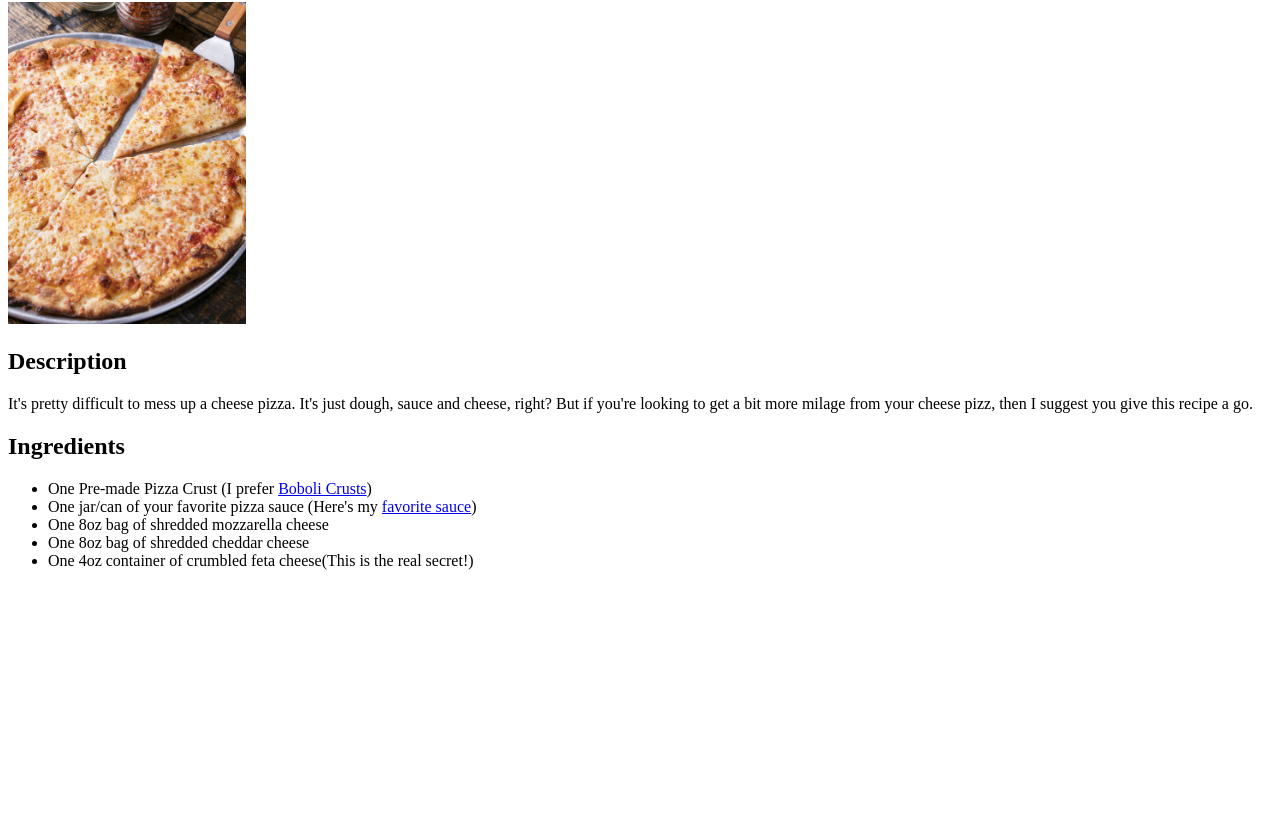
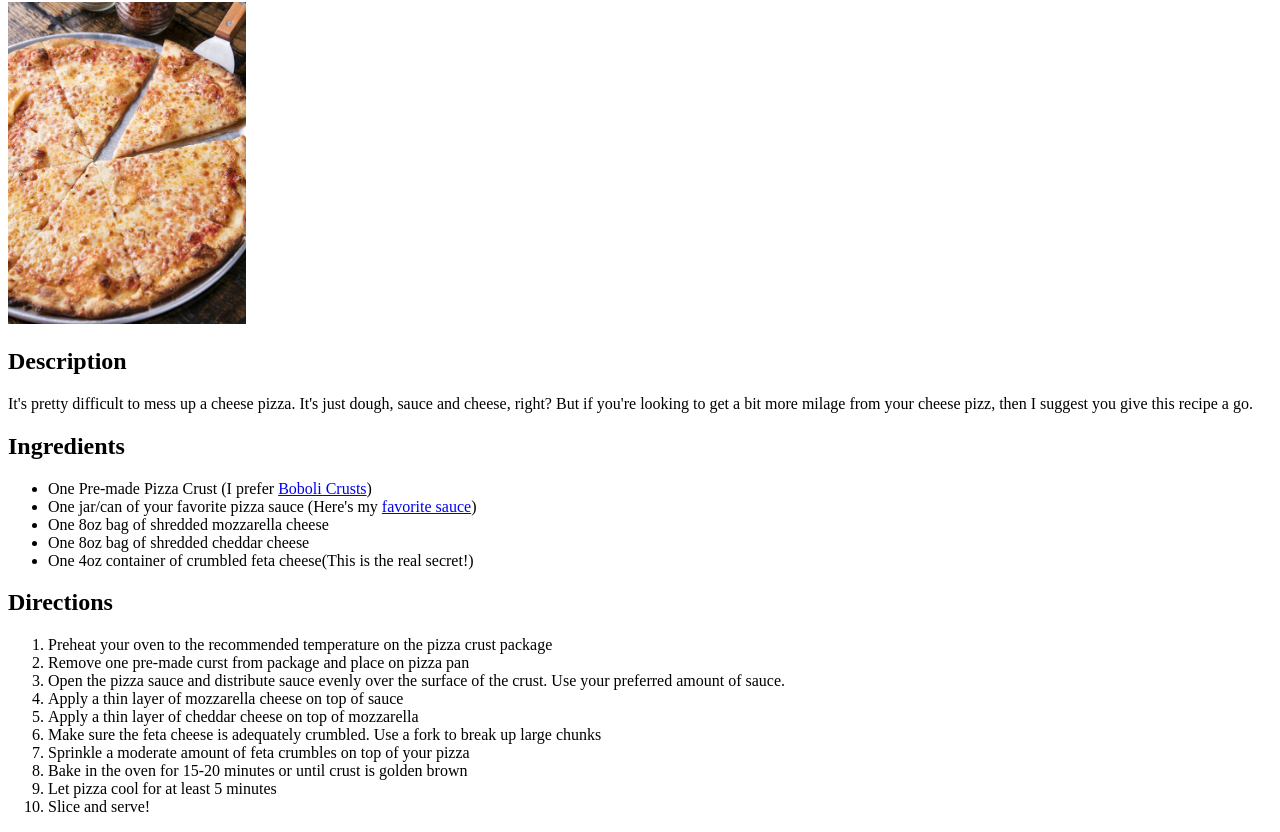
Before and after one commit to adamamado/odin-recipes, a plain HTML site: page recipes/cheese-pizza.html in a window 1280 px wide. Shown: the part 78-910 px from the top of the page. Before the commit the page ends 800 px from the top, so only its background shows below. Drawn offline with Linux system fonts and the light colour scheme.

Commit message:
Add cooking directions to cheese-pizza.html

```diff
--- a/recipes/cheese-pizza.html
+++ b/recipes/cheese-pizza.html
@@ -17,5 +17,18 @@
                 <li>One 8oz bag of shredded cheddar cheese</li>
                 <li>One 4oz container of crumbled feta cheese(This is the real secret!)</li>
             </ul>
+        <h2>Directions</h2>
+            <ol>
+                <li>Preheat your oven to the recommended temperature on the pizza crust package</li>
+                <li>Remove one pre-made curst from package and place on pizza pan</li>
+                <li>Open the pizza sauce and distribute sauce evenly over the surface of the crust.  Use your preferred amount of sauce.</li>
+                <li>Apply a thin layer of mozzarella cheese on top of sauce</li>
+                <li>Apply a thin layer of cheddar cheese on top of mozzarella</li>
+                <li>Make sure the feta cheese is adequately crumbled.  Use a fork to break up large chunks</li>
+                <li>Sprinkle a moderate amount of feta crumbles on top of your pizza</li>
+                <li>Bake in the oven for 15-20 minutes or until crust is golden brown</li>
+                <li>Let pizza cool for at least 5 minutes</li>
+                <li>Slice and serve!</li>
+            </ol>
     </body>
 </html>
```
